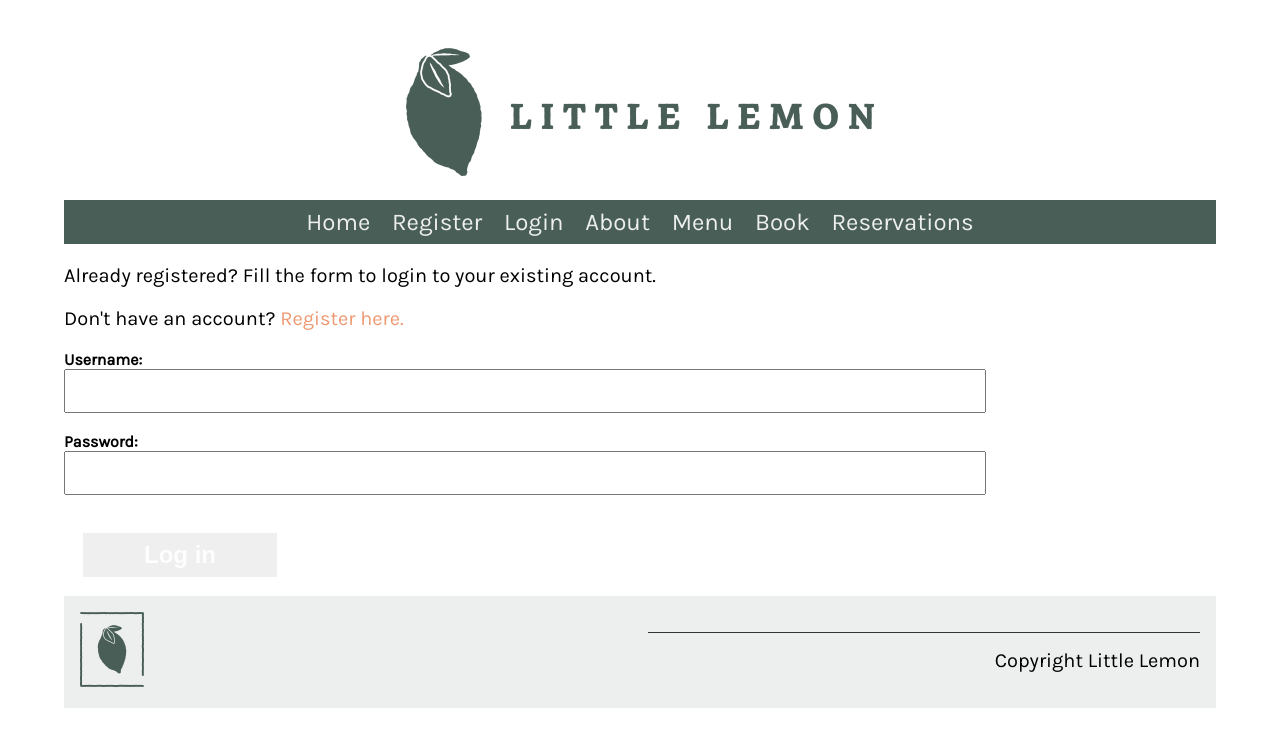
After one commit to sephorabemba/restaurant-webapp, a Django app: page /api/login/ in a window 1280 px wide. The commit adds this page. Shown: the top 747 px of the page. Run offline with Django 5.2, Linux system fonts and the light colour scheme; some web fonts are replaced.

Commit message:
MAINT: Add login template and view

```diff
--- a/littlelemon/settings.py
+++ b/littlelemon/settings.py
@@ -153,3 +153,6 @@ REST_FRAMEWORK = {
 DJOSER = {
     "USER_ID_FIELD": "username",
 }
+
+LOGIN_REDIRECT_URL = "/api/login"
+LOGOUT_REDIRECT_URL = "/"
--- a/littlelemon/urls.py
+++ b/littlelemon/urls.py
@@ -15,12 +15,13 @@ Including another URLconf
     2. Add a URL to urlpatterns:  path('blog/', include('blog.urls'))
 """
 from django.contrib import admin
+from django.contrib.auth import views as auth_views
 from django.urls import path, include
+from littlelemon import settings
 from rest_framework.routers import DefaultRouter
 from rest_framework.authtoken.views import obtain_auth_token
 from restaurant import views
 import djoser
-
 
 router = DefaultRouter()
 router.register("reservations", views.BookingViewSet, basename="reservations")
@@ -37,11 +38,12 @@ urlpatterns = [
     path("about/", views.about, name="about"),
     # authentication and registration
     path("api/register/", views.RegisterUser.as_view(), name="register" ),
+    path("api/login/", views.LoginView.as_view(), name="login-view" ),
+    path('logout/', auth_views.LogoutView.as_view(next_page=settings.LOGOUT_REDIRECT_URL), name='logout-view'),
     path("auth/api-token-auth", obtain_auth_token),
     path("auth/", include("djoser.urls"), name="djoser-auth"),
     path("auth/", include("djoser.urls.authtoken")),
     path("api-auth/", include("rest_framework.urls", namespace="rest_framework")),
-    #path("api/", include("restaurant.urls")),
     # menu
     path("api/menu/", include("restaurant.urls"), name="menu"),
     # booking
--- a/restaurant/views.py
+++ b/restaurant/views.py
@@ -3,7 +3,7 @@ from django.shortcuts import render, redirect
 from django.contrib.auth.models import User
 
 from rest_framework.views import APIView
-from rest_framework.generics import ListCreateAPIView, RetrieveUpdateAPIView, DestroyAPIView
+from rest_framework.generics import ListCreateAPIView, RetrieveUpdateAPIView, DestroyAPIView, CreateAPIView
 from rest_framework.response import Response
 from rest_framework import status, viewsets
 from rest_framework.permissions import IsAuthenticated
@@ -11,10 +11,14 @@ from rest_framework.permissions import IsAuthenticated
 from restaurant.models import Booking, Menu
 from restaurant.serializers import BookingSerializer, MenuSerializer, UserSerializer
 import djoser
-from django.contrib.auth import authenticate, login
+from django.contrib.auth import authenticate, login, logout
+from django.contrib import messages
+
+from django.contrib.auth.views import LoginView
 from django.contrib import messages
 
 template_register = "register.html"
+template_login= "login.html"
 
 # Create your views here.
 
@@ -26,10 +30,6 @@ def index(request):
 
 def about(request):
     return render(request, "about.html")
-
-#def login(request):
-#    print("Show html login")
-#    return render(request,"login_logout.html", {} )
 
 class RegisterUser(APIView):
     def get(self, request):
@@ -46,7 +46,16 @@ class RegisterUser(APIView):
             # Pass the success message to the template context
             return render(request, template_register, {'serializer': serializer, 'success_message': success_message})
         # If the serializer is not valid, pass it to the template context with errors
+        messages.error(request, "Information invalid. Try again.")
         return render(request, template_register, {'serializer': serializer})
+
+class LoginView(LoginView):
+    template_name = 'login.html'
+
+    def form_invalid(self, form):
+        # Add a message to the request object
+        messages.error(self.request, "Invalid username or password. Please try again.")
+        return super().form_invalid(form)
 
 #class UserViewSet(viewsets.ModelViewSet):
 #    queryset = User.objects.all()
--- a/templates/book.html
+++ b/templates/book.html
@@ -9,9 +9,8 @@
     <div class="row">
       <!--Begin col-->
       <div class="column">
-          {% csrf_token %}
           <form method="POST" id="form">
-            <!-- {% csrf_token %} -->
+            {% csrf_token %}
             <p>
               <label for="first_name">Name:</label>
               <input type="text" placeholder="Your Name" maxlength="200" required="" id="first_name"/>
--- /dev/null
+++ b/templates/login.html
@@ -0,0 +1,42 @@
+{% extends 'base.html' %}
+{% load static %}
+{% block content %}
+
+
+{% if request.user.is_authenticated %}
+    <p>Welcome back {{ request.user.username }}! You're successfully logged in.</p>
+    <p>Fill the form to login to another account.</p>
+    <p>Or log out.</p>
+    <form method="post" action="{% url 'logout-view' %}">
+        {% csrf_token %}
+        <button type="submit" class="cta">Log out</button>
+    </form>
+{% else %}
+    <p>Already registered? Fill the form to login to your existing account.</p>
+    <p>Don't have an account? <a href="{%url 'register' %}">Register here.</a></p>
+{% endif%}
+
+
+<form method="post" action="{% url 'login-view' %}">
+    {% csrf_token %}
+
+    {% if messages %}
+    <article id="messages" style="background-color:rgb(206, 110, 110);">
+        <ul >
+            {% for message in messages %}
+            <li>{{ message }}</li>
+            {% endfor %}
+        </ul>
+    </article>
+    {% endif %}
+
+    <label for="username">Username:</label>
+    <input type="text" id="username" name="username"><br>
+
+    <label for="password">Password:</label>
+    <input type="password" id="password" name="password"><br>
+
+    <button type="submit" class="cta">Log in</button>
+</form>
+
+{% endblock %}
--- a/templates/partials/_header.html
+++ b/templates/partials/_header.html
@@ -6,6 +6,7 @@
   <ul>
     <li><a href="{% url 'home' %}">Home</a></li>
     <li><a href="{% url 'register' %}">Register</a></li>
+    <li><a href="{% url 'login-view' %}">Login</a></li>
     <li><a href="{% url 'about' %}">About</a></li>
     <li><a href="{% url 'menu' %}">Menu</a></li>
     <li><a href="{% url 'restaurant:book-a-table-list' %}">Book</a></li>
```
Also changed, not shown: restaurant/serializers.py (+7 -0 lines), templates/index.html (+6 -1 lines), templates/register.html (+10 -3 lines), Readme.txt.
